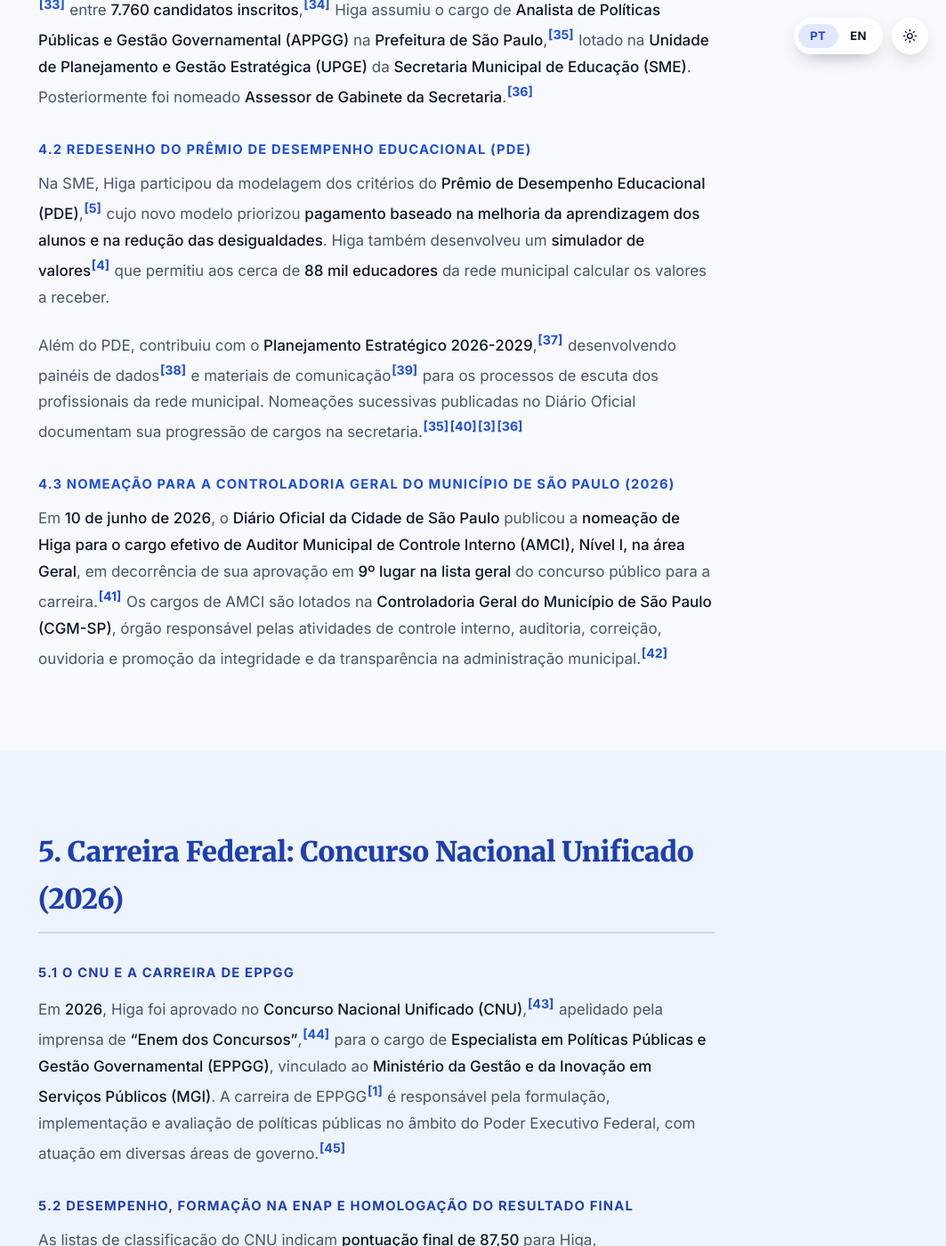
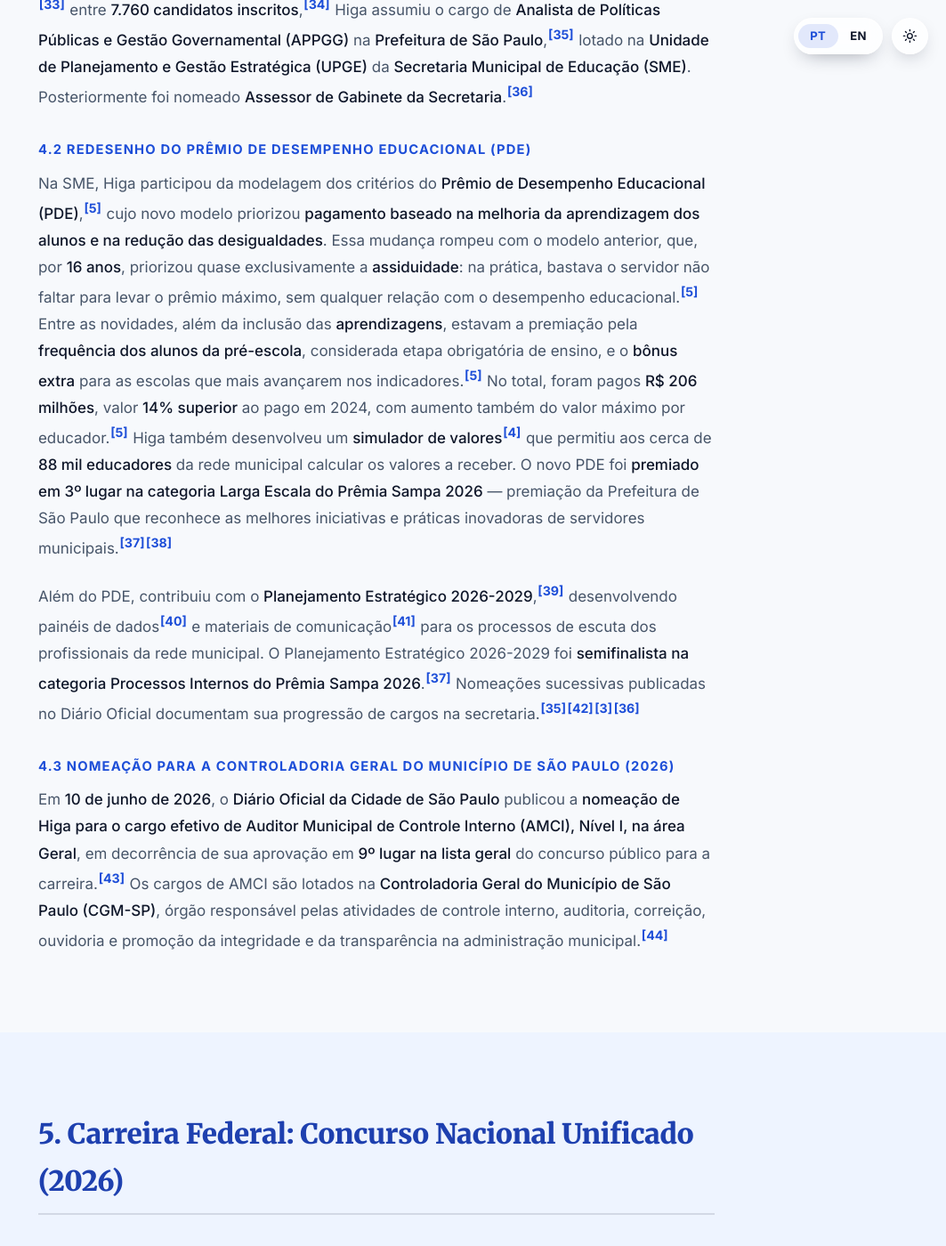
Before and after one commit to paulohiga/paulohiga.github.io, a Jekyll site: the page built from bio.md, in a window 1280 px wide and 1400 px high, scrolled down 8115 px. Shown: the whole window at 89% size, without its empty margins (217-1280 px from the left). Built offline with Jekyll 4.4.1, drawn with Linux system fonts in a browser that asks for light colours; some of the changed text lies outside the part shown.

Commit message:
Atualiza PDE e Planejamento Estratégico com prêmios Prêmia Sampa 2026 (#18)
Claude-Session: https://claude.ai/code/session_01D74tn7SNYo8rmAnGxriq7R

Co-authored-by: Claude <noreply@anthropic.com>

```diff
--- a/bio.md
+++ b/bio.md
@@ -126,9 +126,9 @@ Em **2024**, após ser aprovado em concurso público[^23] em **19º lugar**, com
 
 ### 4.2 Redesenho do Prêmio de Desempenho Educacional (PDE)
 
-Na SME, Higa participou da modelagem dos critérios do **Prêmio de Desempenho Educacional (PDE)**,[^4] cujo novo modelo priorizou **pagamento baseado na melhoria da aprendizagem dos alunos e na redução das desigualdades**. Higa também desenvolveu um **simulador de valores**[^3] que permitiu aos cerca de **88 mil educadores** da rede municipal calcular os valores a receber.
+Na SME, Higa participou da modelagem dos critérios do **Prêmio de Desempenho Educacional (PDE)**,[^4] cujo novo modelo priorizou **pagamento baseado na melhoria da aprendizagem dos alunos e na redução das desigualdades**. Essa mudança rompeu com o modelo anterior, que, por **16 anos**, priorizou quase exclusivamente a **assiduidade**: na prática, bastava o servidor não faltar para levar o prêmio máximo, sem qualquer relação com o desempenho educacional.[^4] Entre as novidades, além da inclusão das **aprendizagens**, estavam a premiação pela **frequência dos alunos da pré-escola**, considerada etapa obrigatória de ensino, e o **bônus extra** para as escolas que mais avançarem nos indicadores.[^4] No total, foram pagos **R$ 206 milhões**, valor **14% superior** ao pago em 2024, com aumento também do valor máximo por educador.[^4] Higa também desenvolveu um **simulador de valores**[^3] que permitiu aos cerca de **88 mil educadores** da rede municipal calcular os valores a receber. O novo PDE foi **premiado em 3º lugar na categoria Larga Escala do Prêmia Sampa 2026** — premiação da Prefeitura de São Paulo que reconhece as melhores iniciativas e práticas inovadoras de servidores municipais.[^49][^50]
 
-Além do PDE, contribuiu com o **Planejamento Estratégico 2026-2029**,[^26] desenvolvendo painéis de dados[^27] e materiais de comunicação[^28] para os processos de escuta dos profissionais da rede municipal. Nomeações sucessivas publicadas no Diário Oficial documentam sua progressão de cargos na secretaria.[^24][^29][^2][^25]
+Além do PDE, contribuiu com o **Planejamento Estratégico 2026-2029**,[^26] desenvolvendo painéis de dados[^27] e materiais de comunicação[^28] para os processos de escuta dos profissionais da rede municipal. O Planejamento Estratégico 2026-2029 foi **semifinalista na categoria Processos Internos do Prêmia Sampa 2026**.[^49] Nomeações sucessivas publicadas no Diário Oficial documentam sua progressão de cargos na secretaria.[^24][^29][^2][^25]
 
 ### 4.3 Nomeação para a Controladoria Geral do Município de São Paulo (2026)
 
@@ -268,3 +268,7 @@ Relatório elaborado em maio de 2026 e atualizado em junho de 2026, consolidando
 [^47]: Concurso Nacional Unificado: o que é e como funcionou o "Enem dos Concursos" – Correio Braziliense (abr./2026). [correiobraziliense.com.br](https://www.correiobraziliense.com.br/aqui/2026/04/02/concurso-nacional-unificado-o-que-e-e-como-funcionou-o-enem-dos-concursos/); Agência Brasil: [agenciabrasil.ebc.com.br](https://agenciabrasil.ebc.com.br/geral/noticia/2025-09/cnu-2025-locais-de-prova-serao-divulgados-partir-das-18h-de-hoje)
 
 [^48]: Paulo Higa – LinkedIn. [linkedin.com/in/paulohiga](https://www.linkedin.com/in/paulohiga/)
+
+[^49]: Prêmia Sampa 2026 – Prefeitura de São Paulo. [premiasampa.prefeitura.sp.gov.br](https://premiasampa.prefeitura.sp.gov.br)
+
+[^50]: Cerimônia de premiação do Prêmia Sampa 2026 (YouTube). [youtube.com](https://www.youtube.com/watch?v=LlSHX1FQJLM)
```
Also changed, not shown: en/bio.md (+6 -2 lines).
